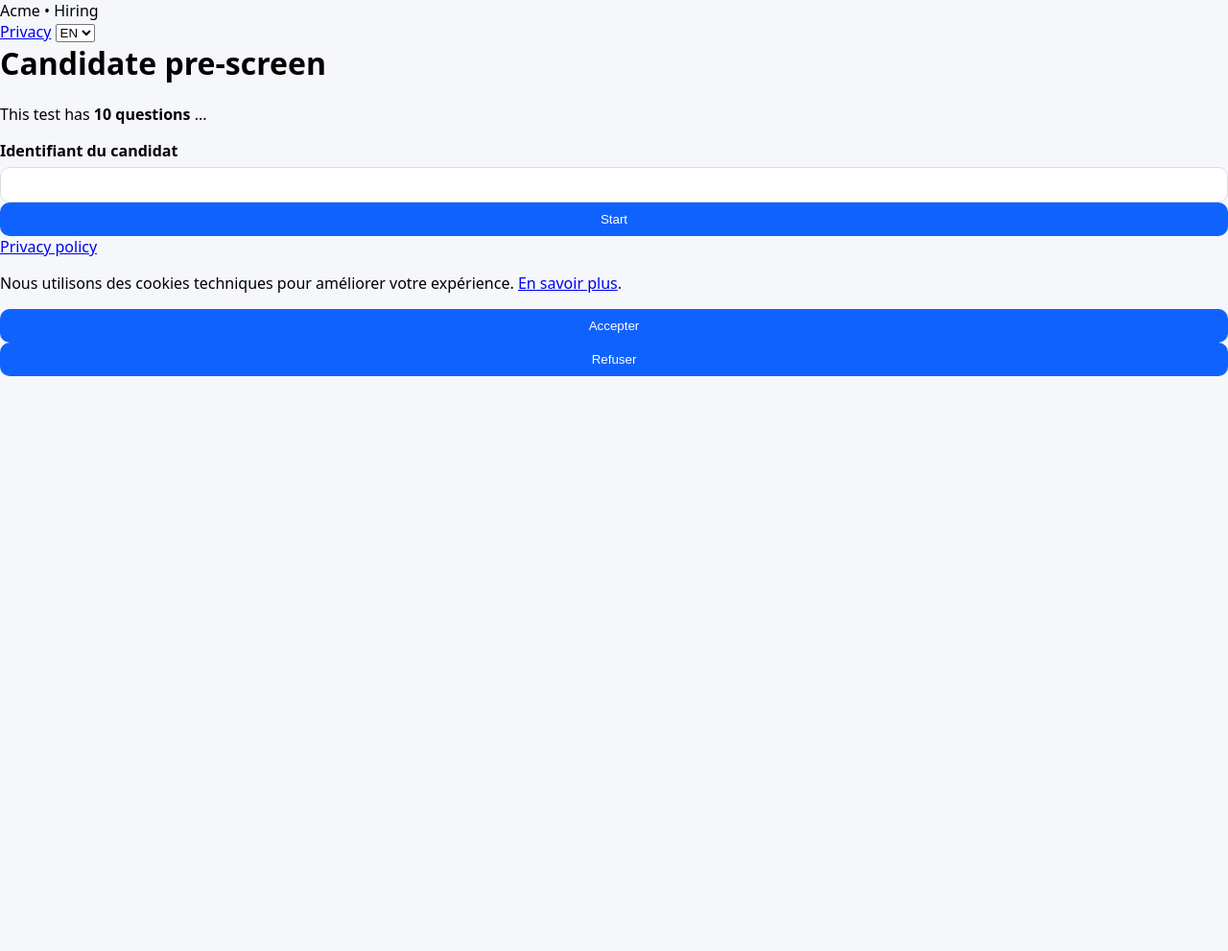
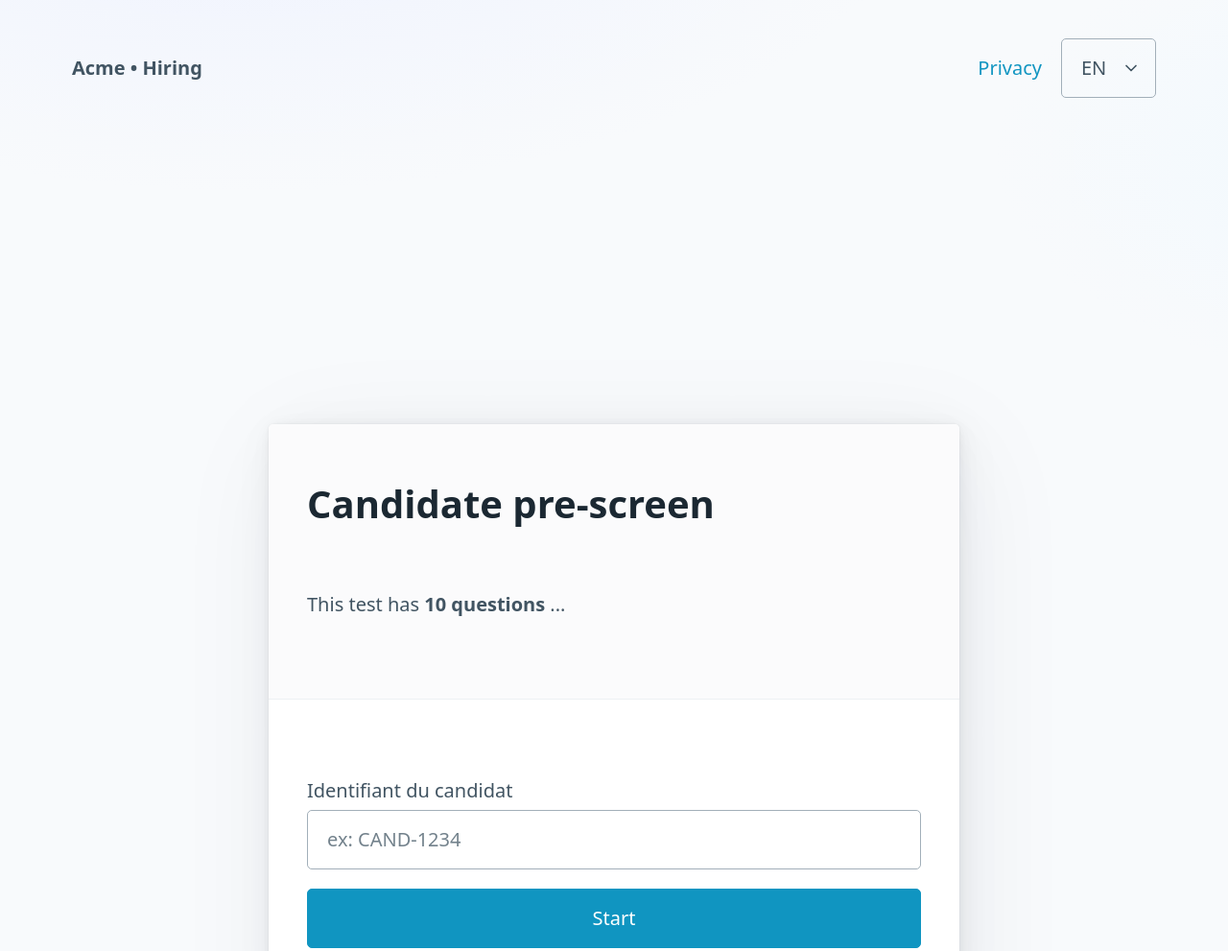
Before and after one commit to CDestine/site_rh, a website: page public/index.html in a window 1280 px wide. Shown: the top 991 px of the page at 96% size. Before the commit the page ends 800 px from the top, so only its background shows below. Drawn offline with nearby package versions, Linux system fonts and the light colour scheme.

Commit message:
Update index.html

```diff
--- a/public/index.html
+++ b/public/index.html
@@ -1,55 +1,76 @@
 <!DOCTYPE html>
-<html lang="fr">
+<html lang="fr" data-theme="light">
 <head>
   <meta charset="UTF-8" />
-  <meta name="viewport" content="width=device-width, initial-scale=1.0" />
+  <meta name="viewport" content="width=device-width, initial-scale=1" />
   <title>Pré-sélection RH</title>
-  <link rel="stylesheet" href="style.css" />
+  <!-- Design propre en 1 ligne -->
+  <link rel="stylesheet" href="https://unpkg.com/@picocss/pico@1.5.10/css/pico.min.css">
+  <style>
+    body { min-height: 100dvh; background: radial-gradient(1200px 600px at 20% -10%, #eef2ff 0, transparent 60%),
+                                  radial-gradient(1000px 500px at 120% 10%, #f0f9ff 0, transparent 50%), #f8fafc; }
+    .shell { max-width: 720px; margin: 4rem auto; }
+    header.container { padding-top: 1rem; }
+  </style>
 </head>
-<body class="bg-gradient-to-br from-slate-50 to-indigo-50">
-
-<header class="flex justify-between items-center p-4 bg-white shadow">
-  <span class="font-semibold">Acme • Recrutement</span>
-  <div class="flex items-center gap-4">
-    <a href="privacy.html" id="lnkConf" class="text-sm text-slate-600 hover:text-slate-900">Confidentialité</a>
-    <select id="langSel" class="text-sm border border-slate-300 rounded-lg px-2 py-1">
+<body>
+  <header class="container">
+    <nav>
+      <ul>
+        <li><strong id="brand">Acme • Recrutement</strong></li>
+      </ul>
+      <ul>
+        <li><a href="privacy.html" id="lnkConf">Confidentialité</a></li>
+        <li>
+          <select id="langSel">
             <option value="fr">FR</option>
             <option value="en">EN</option>
           </select>
-  </div>
+        </li>
+      </ul>
+    </nav>
   </header>
 
-<main class="max-w-xl mx-auto p-6 bg-white rounded-lg shadow mt-10">
-  <h1 class="text-2xl font-bold mb-4">Pré-sélection des candidats</h1>
-  <p class="mb-6">Ce test comporte <b>10 questions</b> à répondre par écrit et audio.</p>
+  <main class="container shell">
+    <article class="card">
+      <header>
+        <h1 id="title">Pré-sélection des candidats</h1>
+        <p id="intro">Ce test comporte <strong>10 questions</strong> à répondre par écrit (et audio en option).</p>
+      </header>
+
       <form action="test.html" method="get">
-    <label for="token" class="block mb-2">Identifiant du candidat</label>
-    <input type="text" id="token" name="token" class="border rounded w-full p-2 mb-4" required />
-    <button type="submit" class="bg-blue-600 text-white px-4 py-2 rounded">Commencer le test</button>
+        <label for="token" id="lblToken">Identifiant du candidat</label>
+        <input id="token" name="token" placeholder="ex: CAND-1234" required />
+        <footer>
+          <button type="submit" id="btnStart">Commencer le test</button>
+        </footer>
       </form>
+    </article>
+
+    <p class="contrast" style="text-align:center;margin-top:1rem;">
+      <a href="privacy.html" id="footConf">Politique de confidentialité</a>
+    </p>
   </main>
-
-<footer class="text-center mt-8 p-4 text-sm text-slate-500">
-  <a href="privacy.html">Politique de confidentialité</a>
-</footer>
 
   <!-- Scripts -->
   <script src="lang.js"></script>
   <script src="cookies.js"></script>
   <script>
-  // Initialisation langue sur index.html
     const lang = getLang();
-  document.getElementById("langSel").value = lang;
-  document.getElementById("langSel").addEventListener("change", e => { setLang(e.target.value); location.reload(); });
+    document.getElementById('langSel').value = lang;
+    document.getElementById('langSel').addEventListener('change', e => { setLang(e.target.value); location.reload(); });
 
     const t = LANGS[lang];
-  document.title = t.start_title;
-  document.querySelector("header span.font-semibold").textContent = t.brand;
-  document.getElementById("lnkConf").textContent = t.conf;
-  document.querySelector("h1").textContent = t.start_title;
-  document.querySelector("p").innerHTML = t.start_intro;
-  document.querySelector("form button").textContent = t.start_button;
-  document.querySelector("footer a").textContent = t.footer;
+    document.getElementById('brand').textContent  = t.brand;
+    document.getElementById('lnkConf').textContent = t.conf;
+    document.getElementById('title').textContent   = t.start_title;
+    document.getElementById('intro').innerHTML     = t.start_intro;
+    document.getElementById('btnStart').textContent= t.start_button;
+    document.getElementById('footConf').textContent= t.footer;
+
+    // Préremplir si ?token=...
+    const u = new URL(location.href); const tok = u.searchParams.get('token');
+    if (tok) document.getElementById('token').value = tok;
   </script>
 </body>
 </html>
```
Lines whose indentation alone changed are shown as unchanged.
